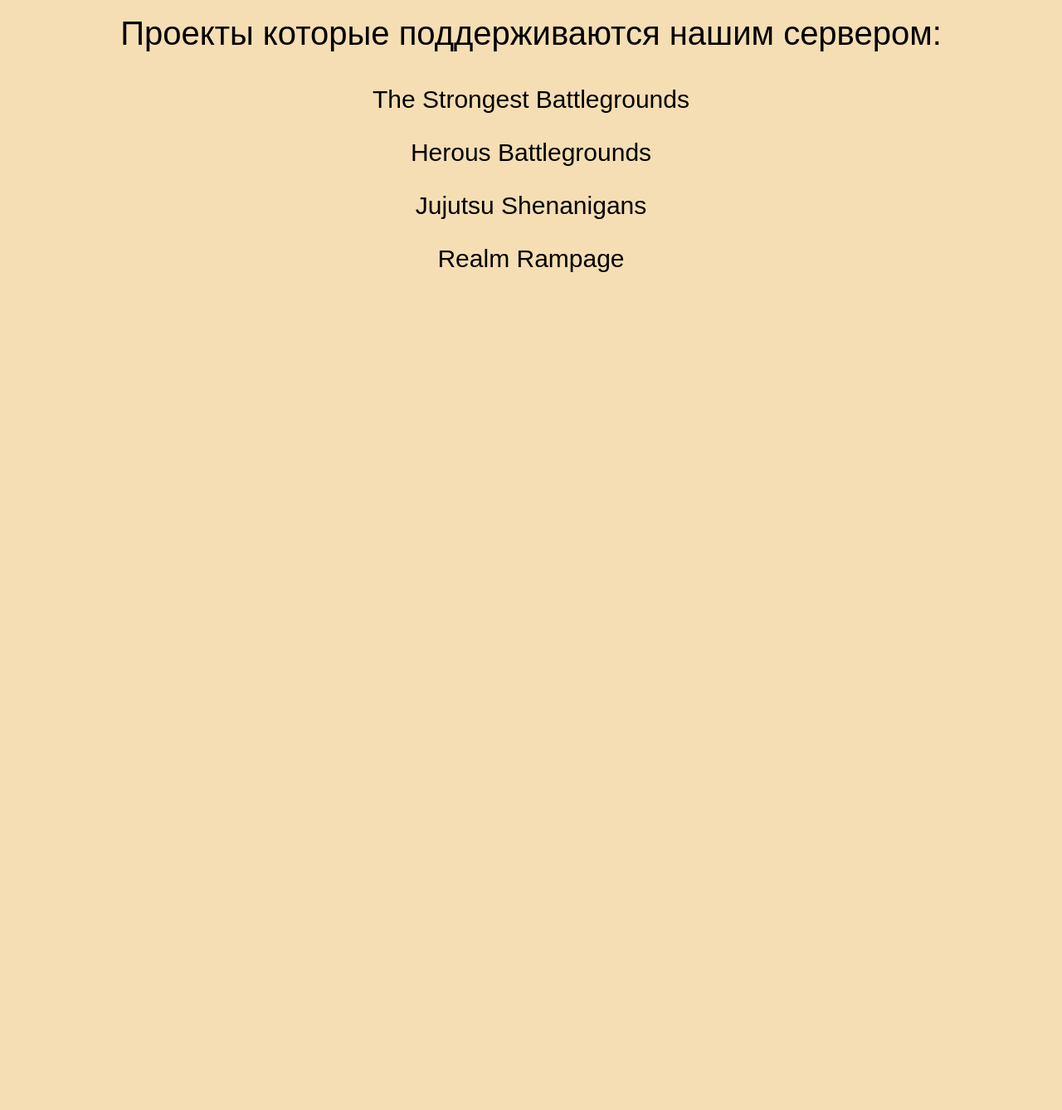
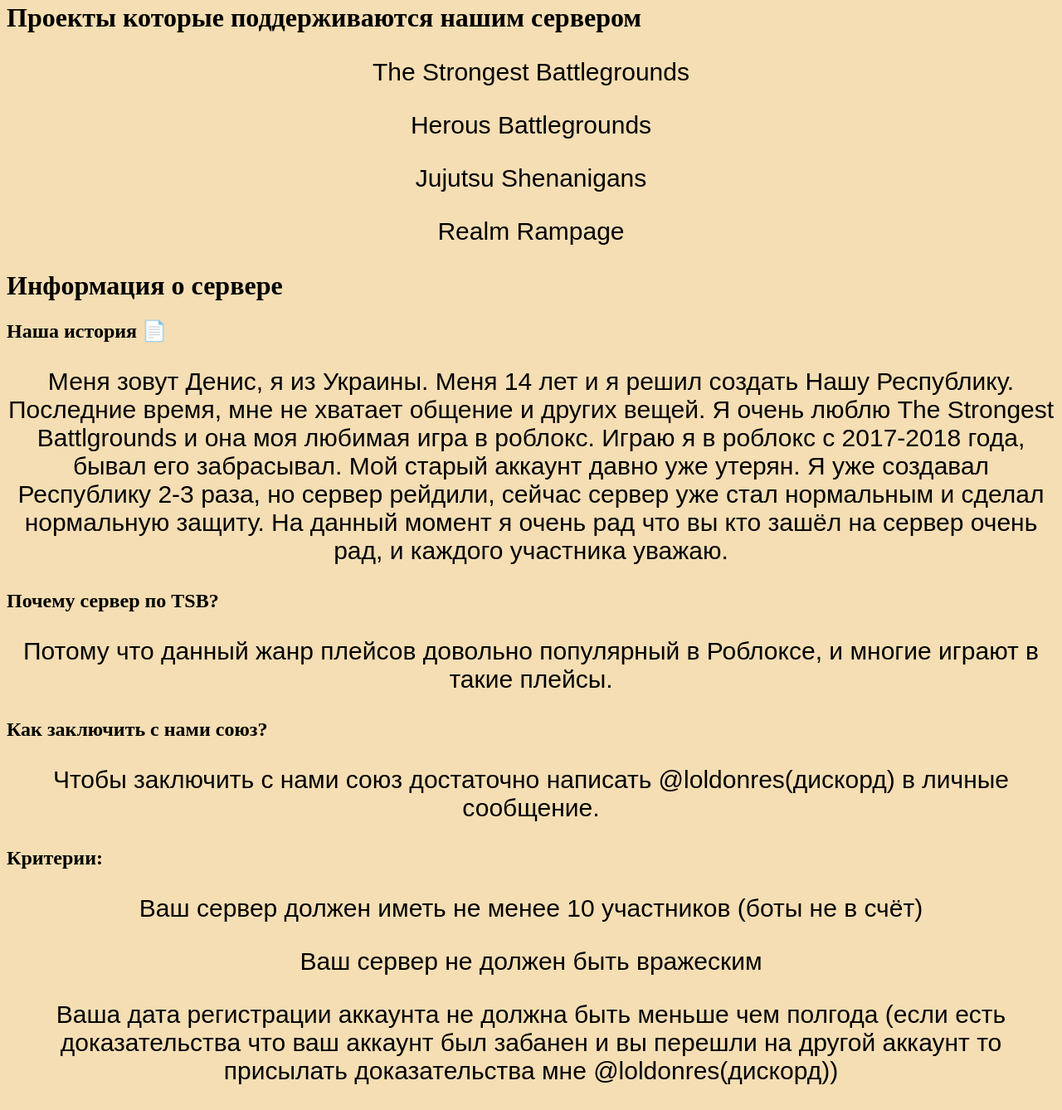
Before and after one commit to mrgovee/-Roblox, a plain HTML site: page index.html in a window 1280 px wide. Shown: the part 645-1983 px from the top of the page at 83% size. Before the commit the page ends 1004 px from the top, so only its background shows below. Drawn offline with Linux system fonts and the light colour scheme.

Commit message:
Update index.html

```diff
--- a/index.html
+++ b/index.html
@@ -8,10 +8,34 @@
         <p style="font-size: 25px;">Привет! Искал где можно поиграть в Roblox и не знаешь с кем? Тебе к нам! У нас дружна и добрая атмосфера. 🔥
             Сервер в основном специализируется на жанре Battleground 👊  (Проще говоря Fighting)
             Если заинтересовал, то заходи и проводи время с нами! 😁</p>
-            <p style="font-size: 40px;">Проекты которые поддерживаются нашим сервером:</p>
+            <h1>Проекты которые поддерживаются нашим сервером</h1>
             <p style="font-size: 30px;">The Strongest Battlegrounds</p>
             <p style="font-size: 30px;">Herous Battlegrounds</p>
             <p style="font-size: 30px;">Jujutsu Shenanigans</p>
             <p style="font-size: 30px;">Realm Rampage</p>
+            <h1>Информация о сервере </h1>
+            <h2>Наша история 📄</h2>
+            <p style="font-size: 30px;">
+                Меня зовут Денис, я из Украины. Меня 14 лет и я решил создать Нашу Республику.
+                 Последние время, мне не хватает общение и других вещей.
+                  Я очень люблю The Strongest Battlgrounds и она моя любимая игра в роблокс.
+                   Играю я в роблокс с 2017-2018 года, бывал его забрасывал.
+                    Мой старый аккаунт давно уже утерян. Я уже создавал Республику 2-3 раза,
+                     но сервер рейдили, сейчас сервер уже стал нормальным и сделал нормальную защиту.
+                      На данный момент я очень рад что вы кто зашёл на сервер очень рад,
+                       и каждого участника уважаю.</p>
+            <h2>Почему сервер по TSB?</h2>
+            <p style="font-size: 30px;">Потому что данный жанр плейсов довольно популярный в
+             Роблоксе, и многие играют в такие плейсы.</p>
+             <h2>Как заключить с нами союз?</h2>
+             <p style="font-size: 30px;">Чтобы заключить с нами союз достаточно написать
+                 @loldonres(дискорд) в личные сообщение.</p>
+                 <h2>Критерии:</h2>
+                 <p style="font-size: 30px;">Ваш сервер должен иметь не менее 10 участников (боты не в счёт)</p>
+                 <p style="font-size: 30px;">Ваш сервер не должен быть вражеским</p>
+                 <p style="font-size: 30px;">Ваша дата регистрации аккаунта не должна быть меньше чем полгода
+                    (если есть доказательства что ваш аккаунт был забанен и вы перешли
+                     на другой аккаунт то присылать доказательства мне @loldonres(дискорд))</p>
+    </body>
     </body>
 </html>
```
